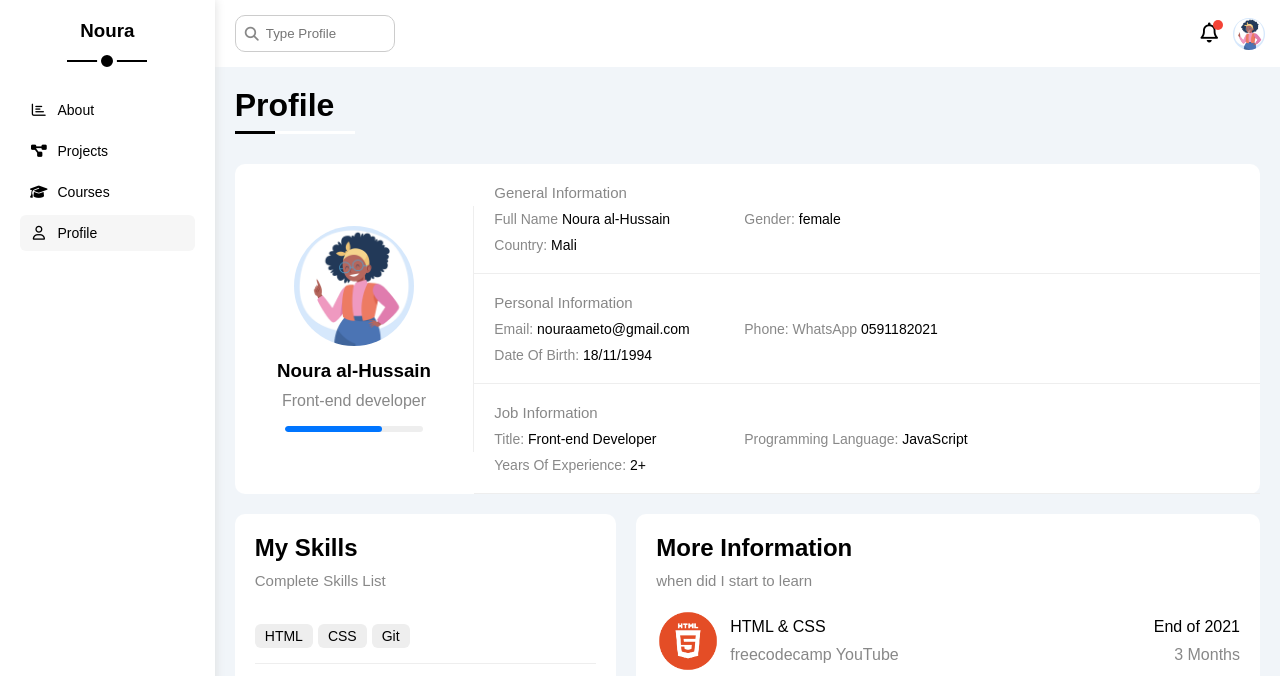
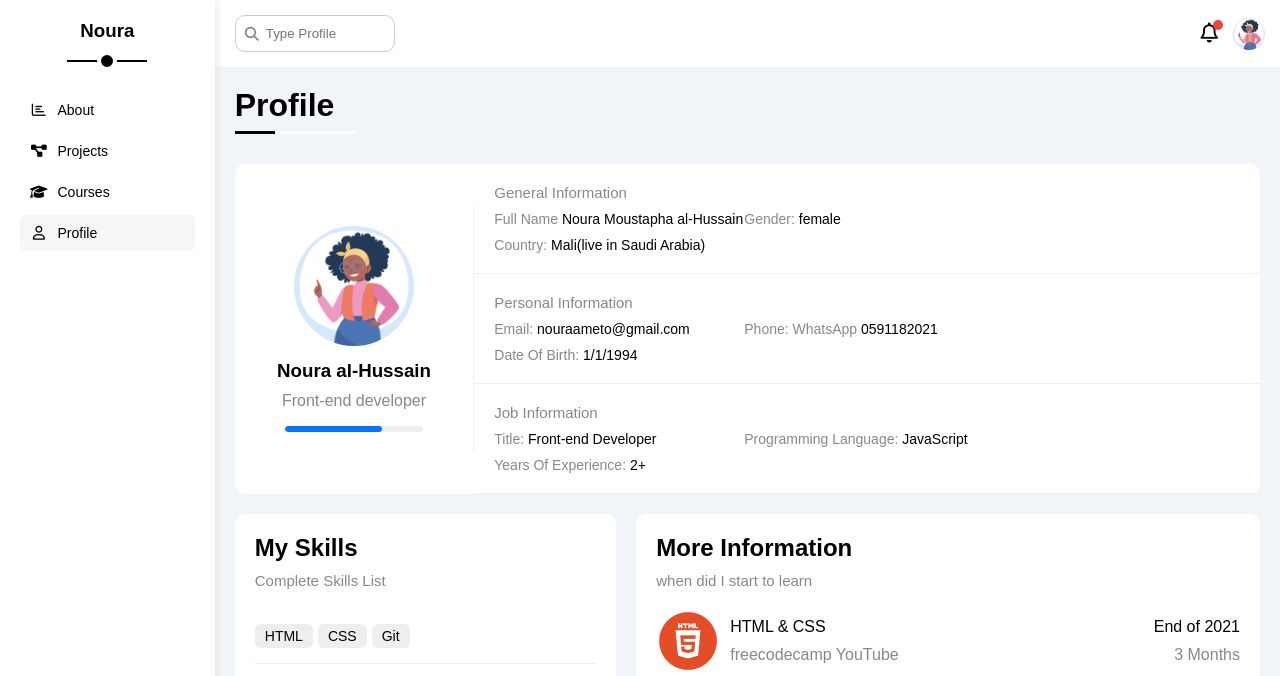
Before and after one commit to nouraameto/About-Me-Noura-Front-End-Developer, a plain HTML site: page profile.html in a window 1280 px wide. Shown: the top 676 px of the page. Drawn offline with Linux system fonts and the light colour scheme.

Commit message:
change in the profile html

```diff
--- a/profile.html
+++ b/profile.html
@@ -71,7 +71,7 @@
                 <h4 class="c-grey fs-15 m-0 w-full">General Information</h4>
                 <div class="fs-14">
                   <span class="c-grey">Full Name</span>
-                  <span>Noura al-Hussain</span>
+                  <span>Noura Moustapha al-Hussain</span>
                 </div>
                 <div class="fs-14">
                   <span class="c-grey">Gender:</span>
@@ -79,7 +79,7 @@
                 </div>
                 <div class="fs-14">
                   <span class="c-grey">Country:</span>
-                  <span>Mali</span>
+                  <span>Mali(live in Saudi Arabia) </span>
                 </div>
               </div>
               <div class="box p-20 d-flex align-center">
@@ -94,7 +94,7 @@
                 </div>
                 <div class="fs-14">
                   <span class="c-grey">Date Of Birth:</span>
-                  <span>18/11/1994</span>
+                  <span>1/1/1994</span>
                 </div>
               </div>
               <div class="box p-20 d-flex align-center">
```
